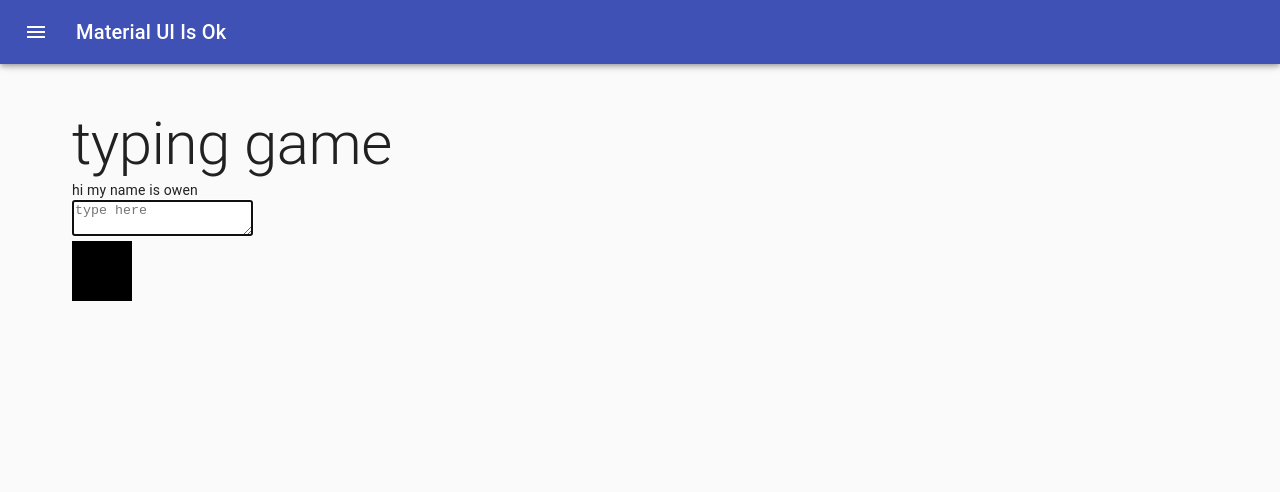
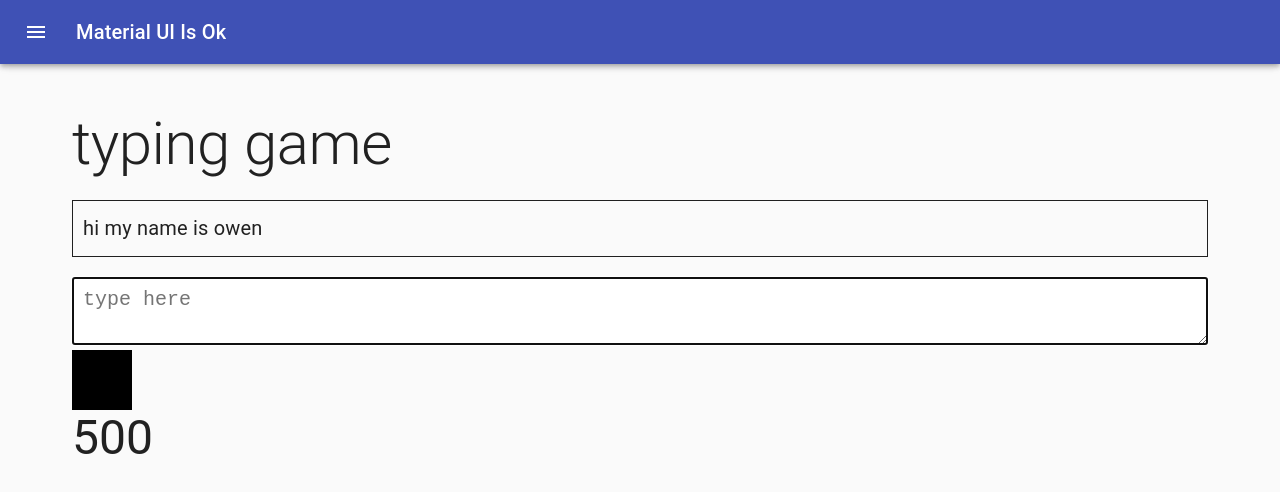
Before and after one commit to owengiri20/material-ui-is-ok, a React (Create React App) app: page /typer in a window 1280 px wide. Shown: the top 492 px of the page. Built offline with nearby package versions, Linux system fonts and the light colour scheme.

Commit message:
timer, trying to get char check working

```diff
--- a/src/App.tsx
+++ b/src/App.tsx
@@ -7,7 +7,7 @@ import { AppWrapper } from "./common/appWrapper"
 import { Home } from "./common/pages/home"
 import { Peoples } from "./peoples/peoples"
 import { Todo } from "./todo/todo"
-import { Typer } from "./typing-game/typer"
+import { TyperWrapper as Typer } from "./typing-game/typer"
 
 const theme = createMuiTheme({
 	palette: {},
--- a/src/typing-game/typer.tsx
+++ b/src/typing-game/typer.tsx
@@ -1,33 +1,67 @@
-import { Container, makeStyles, Typography } from "@material-ui/core"
+import { Button, Container, makeStyles, Typography } from "@material-ui/core"
 import React from "react"
-import { finished } from "stream"
 
-interface Props {}
+interface Props {
+	ticker: number
+}
 
 const words = "hi my name is owen".split(" ")
 export const Typer = (props: Props) => {
 	const {} = props
 	const useStyles = makeStyles({
 		indicator: { height: "60px", width: "60px" },
+		typingArea: {
+			margin: "20px 0",
+			border: "1px solid",
+			padding: "10px",
+		},
+
+		textAreaStyles: { width: "100%", fontSize: "20px", padding: "10px" },
 	})
 
 	const classes = useStyles()
 
 	const [idx, setIdx] = React.useState(0)
+	const [charIdx, setCharIdx] = React.useState(0)
+
 	const [iColour, setIColour] = React.useState("black")
 	const [word, setWord] = React.useState<string>("")
 	const [finish, setFinish] = React.useState(false)
+	const [start, setStart] = React.useState(false)
+	const [wpm, setWpm] = React.useState(0)
+	const [seconds, setSeconds] = React.useState(500)
+	const [correctChars, setCorrectChars] = React.useState(0)
 
 	React.useEffect(() => {
-		console.log(idx, words.length - 1)
+		if (!start) return
+		if (seconds > 0) {
+			setTimeout(() => setSeconds(seconds - 1), 1000)
+		} else {
+			setFinish(true)
+			// setSeconds('BOOOOM!');
+			console.log("boom")
+		}
+	})
 
-		if (idx === words.length) {
-			setFinish(true)
-		}
-	}, [idx])
+	const handleRestart = () => {
+		setIdx(0)
+		setIColour("black")
+		setWord("")
+		setFinish(false)
+		setStart(false)
+		setSeconds(60)
+	}
 
 	const handleKeyPress = (key: any) => {
+		console.log("yoyo")
+
+		console.log(key)
+
 		const currWord = words[idx]
+		if (!start) {
+			setStart(true)
+		}
+
 		if (key.code === "Space") {
 			if (currWord === word) {
 				setIColour("green")
@@ -36,21 +70,58 @@ export const Typer = (props: Props) => {
 			}
 			setWord("")
 			setIdx(idx + 1)
+			return
+		}
+
+		// characters
+		// if (word.length === 0) return
+		// if (key.code && key.code === "Backspace") {
+		// 	console.log("backspace")
+		// }
+
+		const currChar = currWord[charIdx]
+		console.log("logging word---------", currChar)
+		setCharIdx(charIdx + 1)
+		if (currChar === key.key) {
+			setIColour("green")
+		} else {
+			setIColour("red")
+		}
+
+		// setCharIdx(charIdx + 1)
+		// console.log("logging word---------", word)
+		// console.log("logging partial word---------", currWord[charIdx])
+	}
+
+	const handleBackSpace = (key: any) => {
+		// characters
+		if (word.length === 0) return
+		if (key.code && key.code === "Backspace") {
+			console.log("backspace")
 		}
 	}
+
+	const calcWPM = () => {
+		// idx
+	}
+
 	return (
 		<Container>
 			{!finish ? (
 				<>
 					<Typography variant="h2">typing game</Typography>
-					<div>
-						{words.map((w, i) => (
-							<span key={i}>{` ${w} `}</span>
-						))}
+					<div className={classes.typingArea}>
+						<Typography style={{ fontSize: "20px" }} variant="subtitle1">
+							{words.map((w, i) => (
+								<span key={i}>{` ${w} `}</span>
+							))}
+						</Typography>
 					</div>
 					<textarea
+						className={classes.textAreaStyles}
 						autoFocus
 						onKeyPress={handleKeyPress}
+						onKeyDown={handleBackSpace}
 						value={word}
 						onChange={(e) => setWord(e.target.value.trim())}
 						name=""
@@ -58,14 +129,25 @@ export const Typer = (props: Props) => {
 						placeholder="type here"
 					></textarea>
 					<div className={classes.indicator} style={{ backgroundColor: iColour }}></div>
+					<div>
+						<Typography variant="h3">{seconds}</Typography>
+					</div>
 				</>
 			) : (
 				<div>
 					<Typography variant="h2">finish</Typography>
+					<Button variant="contained" color="primary" onClick={handleRestart}>
+						Restart
+					</Button>
 				</div>
 			)}
 		</Container>
 	)
 }
 
-export default Typer
+export const TyperWrapper = (props: Props) => {
+	const {} = props
+	const [ticker, setTicker] = React.useState(0)
+	// setInterval(() => setTicker(ticker + 1), 1000)
+	return <Typer ticker={ticker} />
+}
```
